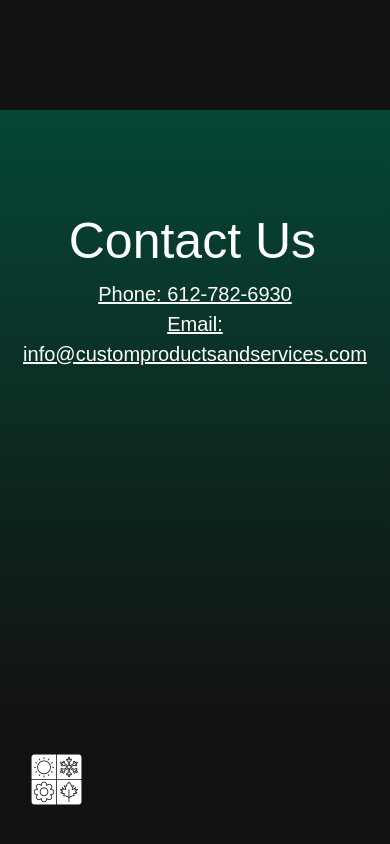
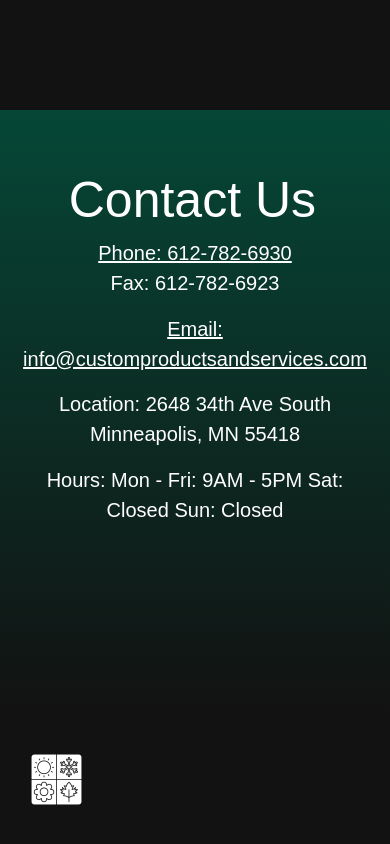
Before and after one commit to MikeAtwood/custom-products, a React (Vite) app: page / in a window 390 px wide. Shown: the part 2259-3103 px from the top of the page. Built offline with nearby package versions, Linux system fonts and the light colour scheme.

Commit message:
added contact p to mq

```diff
--- a/src/App.css
+++ b/src/App.css
@@ -536,6 +536,12 @@ nav.navbar {
   .contact h2 {
     margin-left: 15px;
   }
+
+  .contact p {
+    display: flex;
+    position: relative;
+    justify-content: center;
+  }
   .left-content {
     display: flex;
     flex-direction: column;
```
